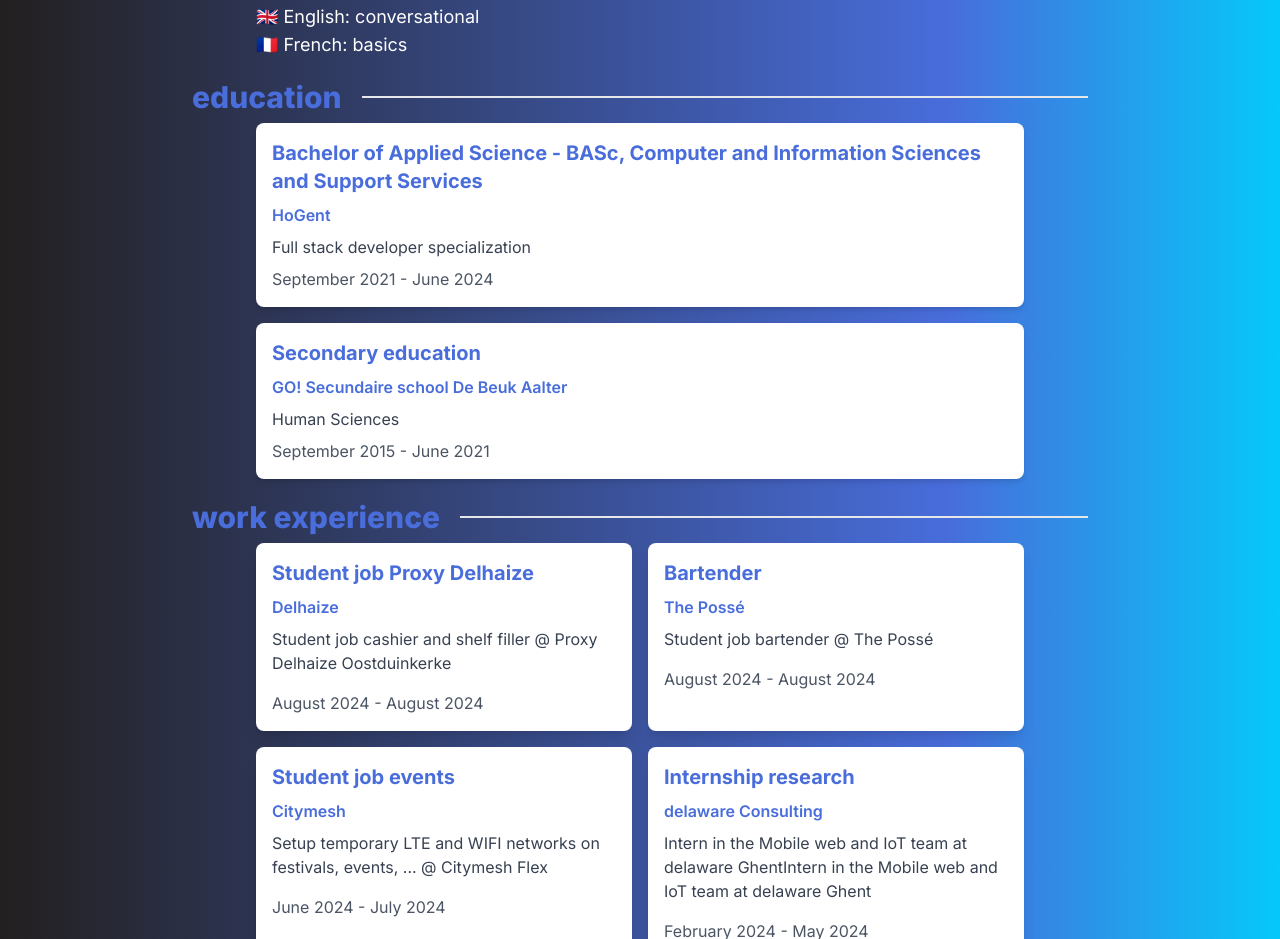
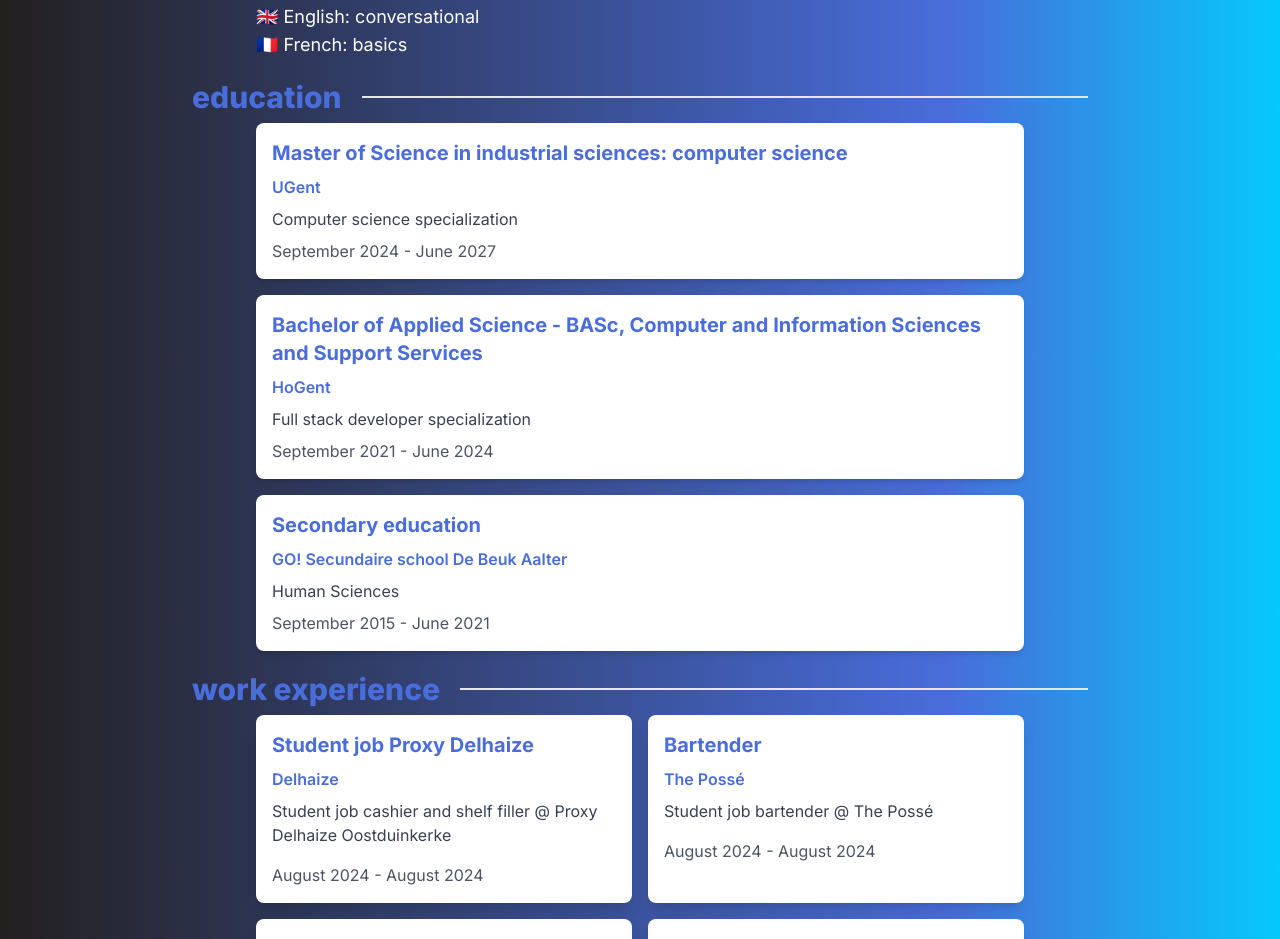
Before and after one commit to JasperLefever/portfolio, a React (Vite) app: page / in a window 1280 px wide. Shown: the part 1420-2359 px from the top of the page. Built offline with nearby package versions, Linux system fonts and the light colour scheme.

Commit message:
added start of new degree

```diff
--- a/src/degrees.ts
+++ b/src/degrees.ts
@@ -7,6 +7,13 @@
 }
 
 export const degrees: Degree[] = [
+  {
+    title: "Master of Science in industrial sciences: computer science",
+    school: "UGent",
+    description: "Computer science specialization",
+    startDate: { month: "September", year: 2024 },
+    endDate: { month: "June", year: 2027 },
+  },
   {
     title:
       "Bachelor of Applied Science - BASc, Computer and Information Sciences and Support Services",
```
